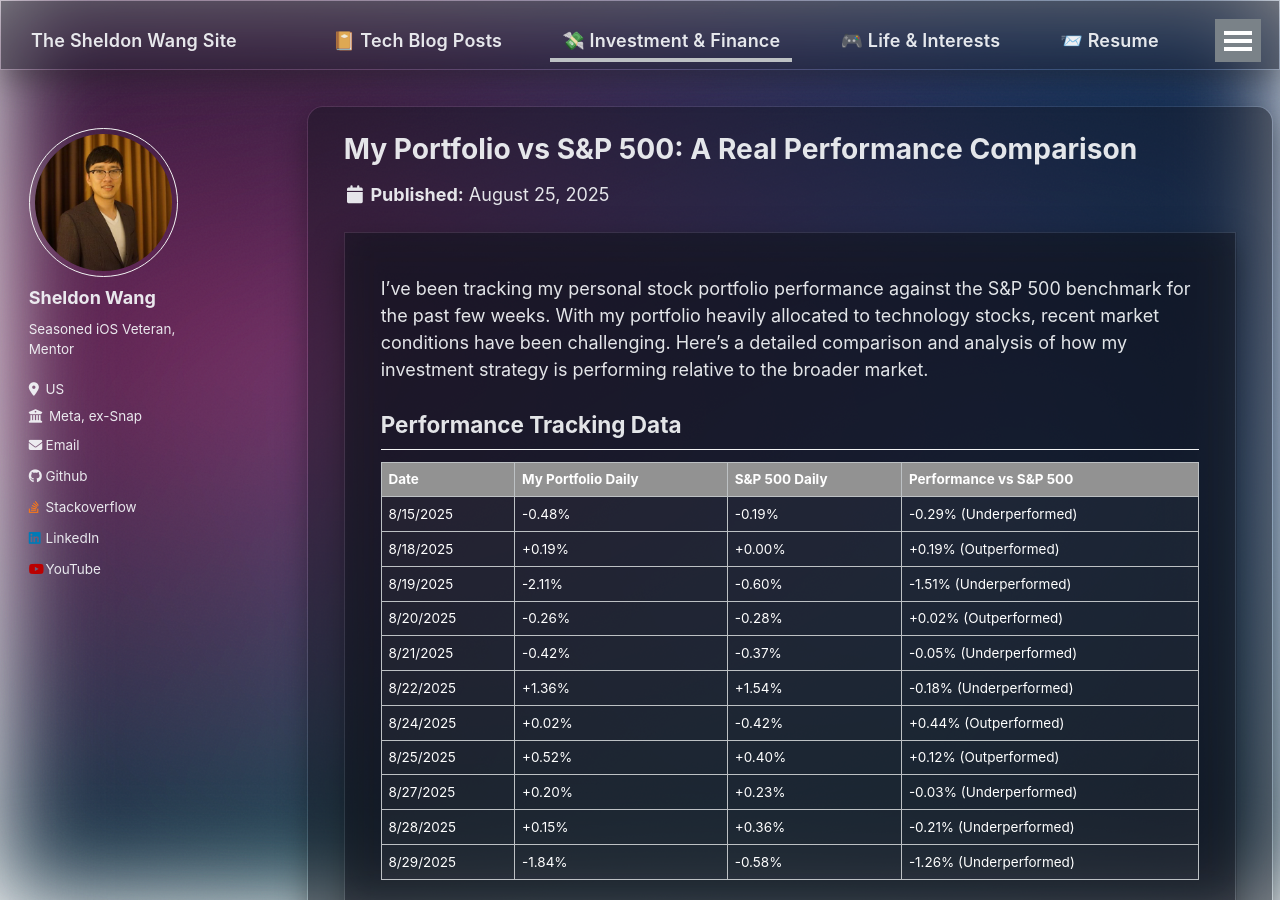
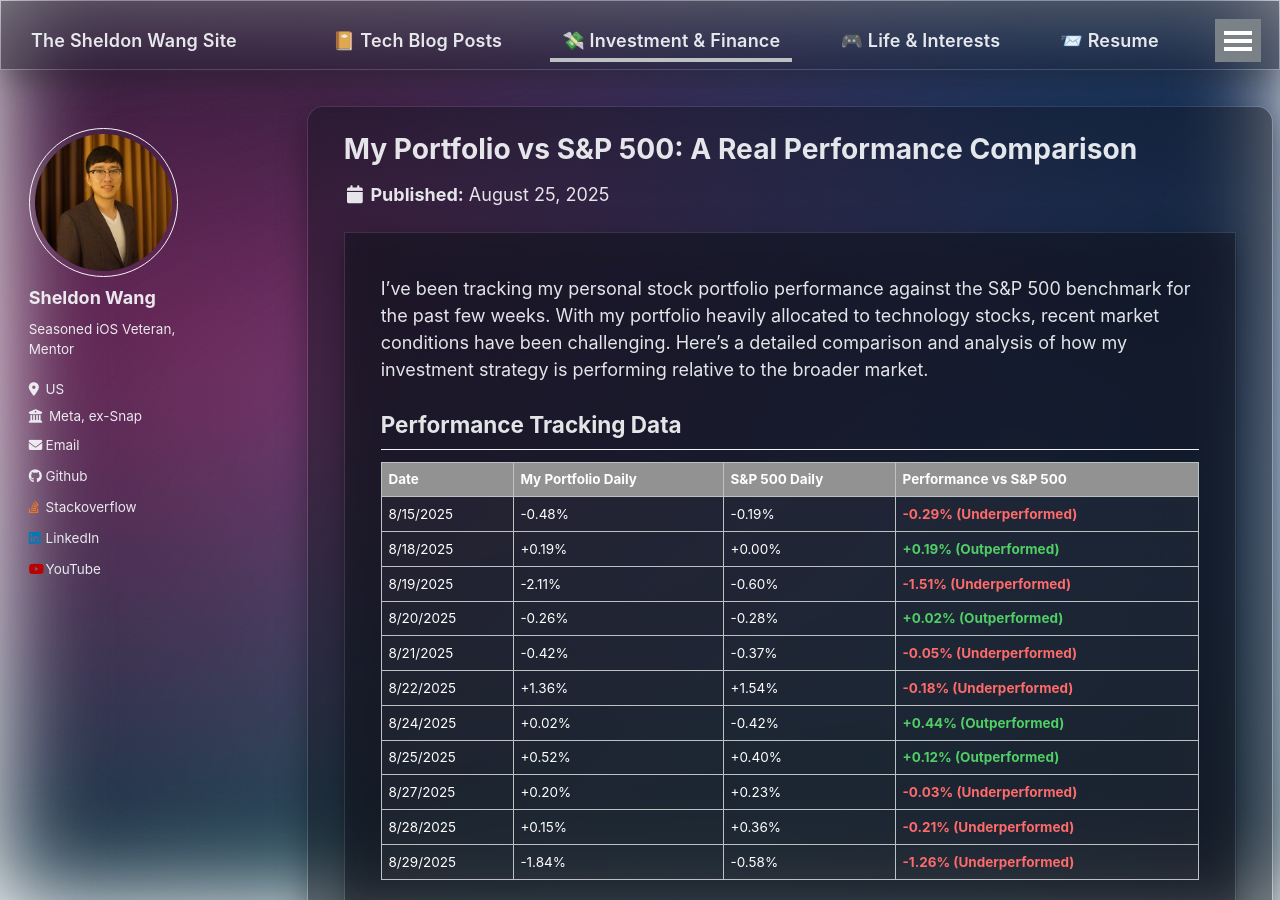
Before and after one commit to SheldonWangRJT/SheldonWangRJT.Github.io, a Jekyll site: the page built from _portfolio/2025-08-25-personal-portfolio-vs-sp500-analysis.md, in a window 1280 px wide and 900 px high. Built offline with Jekyll 4.4.1, drawn with Linux system fonts in a browser that asks for light colours; comment, search, counter and statistics services are not loaded.

Commit message:
Add color coding to performance table - red for underperformance, green for outperformance

```diff
--- a/_portfolio/2025-08-25-personal-portfolio-vs-sp500-analysis.md
+++ b/_portfolio/2025-08-25-personal-portfolio-vs-sp500-analysis.md
@@ -17,17 +17,17 @@ I've been tracking my personal stock portfolio performance against the S&P 500 b
 
 | Date       | My Portfolio Daily | S&P 500 Daily | Performance vs S&P 500 |
 |------------|-------------------|---------------|----------------------|
-| 8/15/2025  | -0.48%           | -0.19%        | -0.29% (Underperformed) |
-| 8/18/2025  | +0.19%           | +0.00%        | +0.19% (Outperformed) |
-| 8/19/2025  | -2.11%           | -0.60%        | -1.51% (Underperformed) |
-| 8/20/2025  | -0.26%           | -0.28%        | +0.02% (Outperformed) |
-| 8/21/2025  | -0.42%           | -0.37%        | -0.05% (Underperformed) |
-| 8/22/2025  | +1.36%           | +1.54%        | -0.18% (Underperformed) |
-| 8/24/2025  | +0.02%           | -0.42%        | +0.44% (Outperformed) |
-| 8/25/2025  | +0.52%           | +0.40%        | +0.12% (Outperformed) |
-| 8/27/2025  | +0.20%           | +0.23%        | -0.03% (Underperformed) |
-| 8/28/2025  | +0.15%           | +0.36%        | -0.21% (Underperformed) |
-| 8/29/2025  | -1.84%           | -0.58%        | -1.26% (Underperformed) |
+| 8/15/2025  | -0.48%           | -0.19%        | <span style="color: #ff6b6b; font-weight: bold;">-0.29% (Underperformed)</span> |
+| 8/18/2025  | +0.19%           | +0.00%        | <span style="color: #51cf66; font-weight: bold;">+0.19% (Outperformed)</span> |
+| 8/19/2025  | -2.11%           | -0.60%        | <span style="color: #ff6b6b; font-weight: bold;">-1.51% (Underperformed)</span> |
+| 8/20/2025  | -0.26%           | -0.28%        | <span style="color: #51cf66; font-weight: bold;">+0.02% (Outperformed)</span> |
+| 8/21/2025  | -0.42%           | -0.37%        | <span style="color: #ff6b6b; font-weight: bold;">-0.05% (Underperformed)</span> |
+| 8/22/2025  | +1.36%           | +1.54%        | <span style="color: #ff6b6b; font-weight: bold;">-0.18% (Underperformed)</span> |
+| 8/24/2025  | +0.02%           | -0.42%        | <span style="color: #51cf66; font-weight: bold;">+0.44% (Outperformed)</span> |
+| 8/25/2025  | +0.52%           | +0.40%        | <span style="color: #51cf66; font-weight: bold;">+0.12% (Outperformed)</span> |
+| 8/27/2025  | +0.20%           | +0.23%        | <span style="color: #ff6b6b; font-weight: bold;">-0.03% (Underperformed)</span> |
+| 8/28/2025  | +0.15%           | +0.36%        | <span style="color: #ff6b6b; font-weight: bold;">-0.21% (Underperformed)</span> |
+| 8/29/2025  | -1.84%           | -0.58%        | <span style="color: #ff6b6b; font-weight: bold;">-1.26% (Underperformed)</span> |
 
 ## Interactive Performance Chart
 
```
